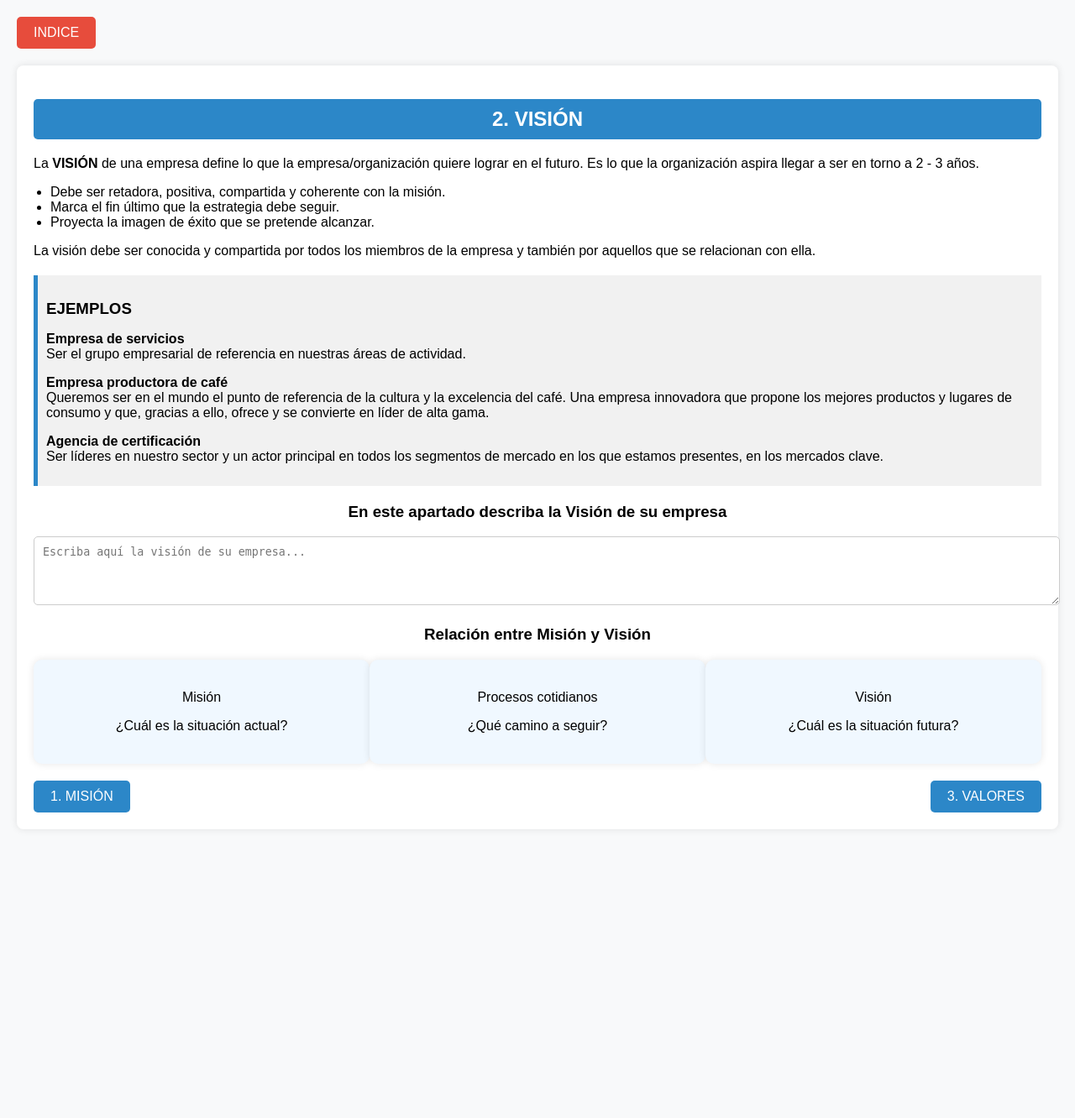
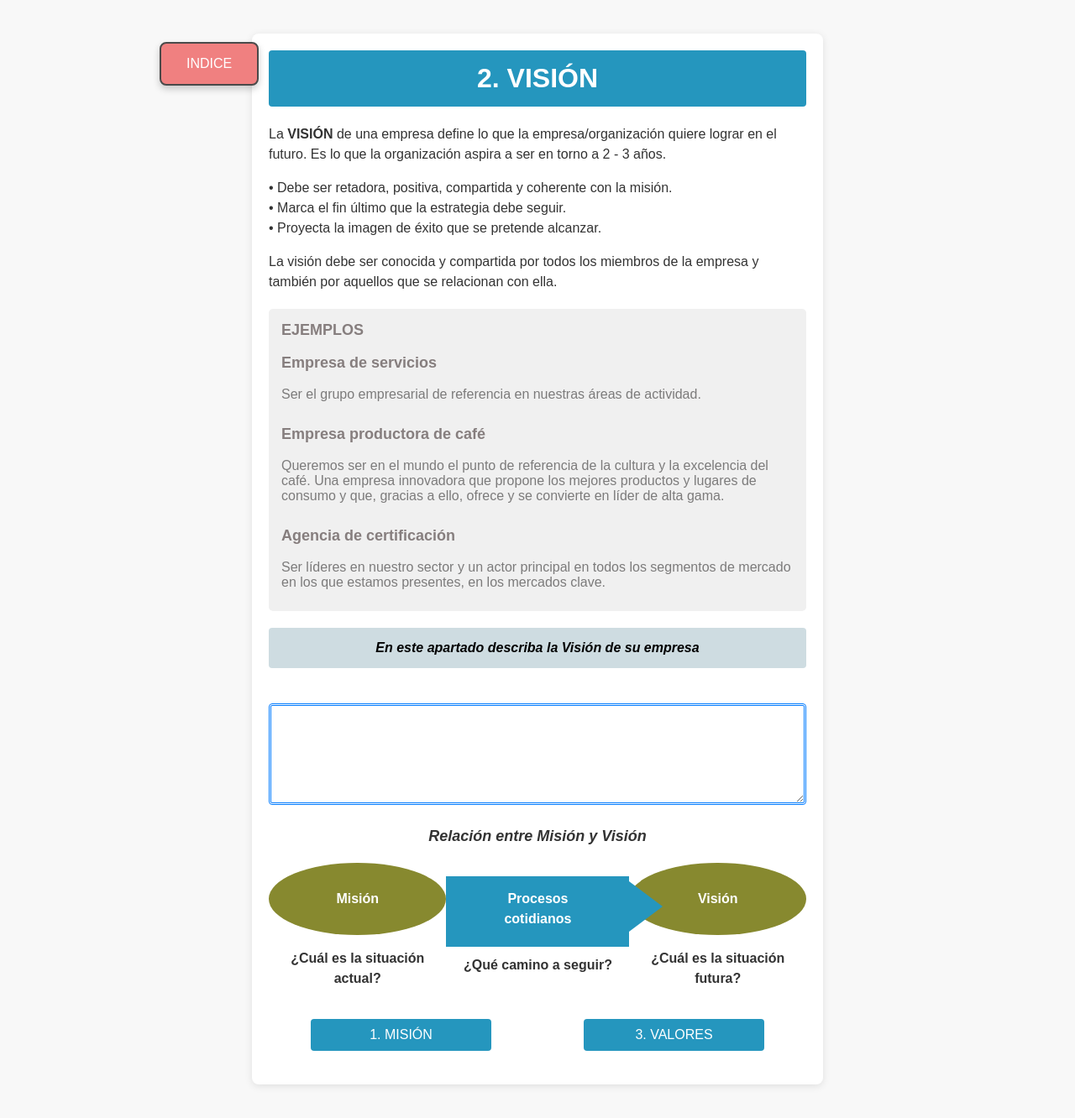
Before and after one commit to ElvisValdivia/TG_Planeamiento_Luna_Mamani_Paja_Chino, a PHP site: page /Formularios/vision.php in a window 1280 px wide. Shown: the whole page at 84% size. Before the commit the page ends 968 px from the top, so only its background shows below. Run offline with PHP 8.4, Linux system fonts and the light colour scheme.

Commit message:
Realizando revisiones inf,1,2

```diff
--- a/Sistema_de_Gestion_PETI/Formularios/vision.php
+++ b/Sistema_de_Gestion_PETI/Formularios/vision.php
@@ -1,67 +1,91 @@
 <!DOCTYPE html>
 <html lang="es">
+
 <head>
     <meta charset="UTF-8">
     <meta name="viewport" content="width=device-width, initial-scale=1.0">
     <title>Visión</title>
     <link rel="stylesheet" href="../css/vision.css">
 </head>
+
 <body>
-    <div class="indice">
-        <a href="#">INDICE</a>
-    </div>
-    <div class="vision-section">
-        <h2>2. VISIÓN</h2>
+    <a class="volver" href="../principal.php">INDICE</a>
+
+    <div class="container">
+        <h1>2. VISIÓN</h1>
         <p>
-            La <strong>VISIÓN</strong> de una empresa define lo que la empresa/organización quiere lograr en el futuro. Es lo que la organización aspira llegar a ser en torno a 2 - 3 años.
+            La <strong>VISIÓN</strong> de una empresa define lo que la empresa/organización quiere lograr en el futuro.
+            Es lo que la organización aspira a ser en torno a 2 - 3 años.
         </p>
-        <ul>
-            <li>Debe ser retadora, positiva, compartida y coherente con la misión.</li>
-            <li>Marca el fin último que la estrategia debe seguir.</li>
-            <li>Proyecta la imagen de éxito que se pretende alcanzar.</li>
-        </ul>
         <p>
-            La visión debe ser conocida y compartida por todos los miembros de la empresa y también por aquellos que se relacionan con ella.
+            • Debe ser retadora, positiva, compartida y coherente con la misión.<br>
+            • Marca el fin último que la estrategia debe seguir.<br>
+            • Proyecta la imagen de éxito que se pretende alcanzar.
+        </p>
+        <p>
+            La visión debe ser conocida y compartida por todos los miembros de la empresa y también por aquellos que se
+            relacionan con ella.
         </p>
 
         <div class="ejemplos">
             <h3>EJEMPLOS</h3>
-            <p><strong>Empresa de servicios</strong><br>Ser el grupo empresarial de referencia en nuestras áreas de actividad.</p>
-            <p><strong>Empresa productora de café</strong><br>
-                Queremos ser en el mundo el punto de referencia de la cultura y la excelencia del café. Una empresa innovadora que propone los mejores productos y lugares de consumo y que, gracias a ello, ofrece y se convierte en líder de alta gama.
-            </p>
-            <p><strong>Agencia de certificación</strong><br>
-                Ser líderes en nuestro sector y un actor principal en todos los segmentos de mercado en los que estamos presentes, en los mercados clave.
-            </p>
+            <h3>Empresa de servicios</h3>
+            <h2>Ser el grupo empresarial de referencia en nuestras áreas de actividad.</h2>
+            <br>
+            <h3>Empresa productora de café</h3>
+            <h2>
+                Queremos ser en el mundo el punto de referencia de la cultura y la excelencia del café.
+                Una empresa innovadora que propone los mejores productos y lugares de consumo y que, gracias a ello,
+                ofrece y se convierte en líder de alta gama.
+            </h2>
+            <br>
+            <h3>Agencia de certificación</h3>
+            <h2>
+                Ser líderes en nuestro sector y un actor principal en todos los segmentos de mercado en los que estamos
+                presentes,
+                en los mercados clave.
+            </h2>
         </div>
 
-        <div class="vision-empresa">
-            <h3>En este apartado describa la Visión de su empresa</h3>
-            <textarea rows="4" cols="50" placeholder="Escriba aquí la visión de su empresa..."></textarea>
-        </div>
+        <h4>En este apartado describa la Visión de su empresa</h4>
+
+        <textarea rows="5" style="width: 100%;"></textarea>
 
         <div class="mision-vision-relacion">
-            <h3>Relación entre Misión y Visión</h3>
+            <p style="font-weight: bold; font-style: italic; font-size: 18px; text-align: center;">Relación entre Misión
+                y Visión</p>
+
             <div class="relacion">
                 <div class="mision">
-                    <p>Misión</p>
-                    <p>¿Cuál es la situación actual?</p>
+                    <div class="elipse">
+                        <p style="color: white; font-weight: bold;">Misión</p>
+                    </div>
+                    <p style="font-weight: bold;">¿Cuál es la situación actual?</p>
                 </div>
                 <div class="procesos">
-                    <p>Procesos cotidianos</p>
-                    <p>¿Qué camino a seguir?</p>
+                    <div class="flecha">
+                        <p style="color: white; font-weight: bold;">Procesos cotidianos</p>
+                    </div>
+                    <p style="font-weight: bold;">¿Qué camino a seguir?</p>
                 </div>
                 <div class="vision">
-                    <p>Visión</p>
-                    <p>¿Cuál es la situación futura?</p>
+                    <div class="elipse">
+                        <p style="color: white; font-weight: bold;">Visión</p>
+                    </div>
+                    <p style="font-weight: bold;">¿Cuál es la situación futura?</p>
                 </div>
             </div>
         </div>
 
-        <div class="navigation">
-            <a href="mision.php">1. MISIÓN</a>
-            <a href="valores.php">3. VALORES</a>
+
+        <div class="info-box">
+            <a class="info-item" href="../Formularios/mision.php">1. MISIÓN</a>
+            <a class="info-item" href="../Formularios/valores.php">3. VALORES</a>
         </div>
+
+
+
     </div>
 </body>
+
 </html>
--- a/Sistema_de_Gestion_PETI/css/mision.css
+++ b/Sistema_de_Gestion_PETI/css/mision.css
@@ -90,7 +90,7 @@ h4 {
 
 .info-item {
     display: block;
-    background-color: #008080;
+    background-color: #2596be;
     color: #fff;
     padding: 10px;
     text-align: center;
--- a/Sistema_de_Gestion_PETI/css/vision.css
+++ b/Sistema_de_Gestion_PETI/css/vision.css
@@ -1,63 +1,132 @@
 body {
     font-family: Arial, sans-serif;
-    margin: 20px;
-    background-color: #f8f9fa;
+    background-color: #f8f8f8;
+    margin: 0;
+    padding: 0;
 }
 
-.indice {
+.container {
+    width: 50%;
+    margin: auto;
+    padding: 20px;
+    background-color: #ffffff;
+    border-radius: 8px;
+    box-shadow: 0 2px 10px rgba(0, 0, 0, 0.1);
+    margin-top: 40px;
+    margin-bottom: 40px;
+}
+
+h1 {
+    background-color: #2596be;
+    color: #ffffff;
+    padding: 15px;
+    text-align: center;
+    border-radius: 4px;
+    margin-top: 0;
+}
+
+h2 {
+    font-size: 16px;
+    color: #7c7b7b;
+    font-weight: normal;
+    margin-bottom: 10px;
+    /* Ajusta el valor según lo necesites */
+}
+
+h3 {
+    font-size: 18px;
+    color: #867e7e;
+    margin-top: 0;
+    /* Puedes mantenerlo en 0 o ajustar si lo deseas */
+}
+
+p {
+    font-size: 16px;
+    color: #333;
+    line-height: 1.5;
+}
+
+textarea {
+    margin-top: 20px;
+    padding: 10px;
+    font-size: 16px;
+    border: 3px double #007bff;
+    border-radius: 4px;
+    width: 100%;
+    box-sizing: border-box;
+}
+
+textarea:focus {
+    border-color: #0056b3;
+    outline: none;
+}
+
+
+.ejemplos {
+    background-color: #f0f0f0;
+    padding: 15px;
+    border-radius: 5px;
+    margin-top: 20px;
     margin-bottom: 20px;
 }
 
-.indice a {
-    background-color: #e74c3c;
-    color: white;
-    padding: 10px 20px;
-    text-decoration: none;
-    border-radius: 5px;
-    display: inline-block;
+h4 {
+    background-color: #cedce1;
+    color: #000000;
+    padding: 15px;
+    text-align: center;
+    font-style: italic;
+    border-radius: 4px;
+    margin-top: 0;
 }
 
-.vision-section {
-    background-color: white;
-    padding: 20px;
-    border-radius: 8px;
-    box-shadow: 0 0 10px rgba(0, 0, 0, 0.1);
+/* Botones en cuadrícula */
+.info-box {
+    display: grid;
+    grid-template-columns: 1fr 1fr;
+    gap: 10px;
+    margin: 20px 0;
 }
 
-.vision-section h2 {
-    background-color: #2c87c8;
-    color: white;
+.info-item {
+    display: block;
+    background-color: #2596be;
+    color: #fff;
     padding: 10px;
     text-align: center;
-    border-radius: 5px;
+    border-radius: 4px;
+    cursor: pointer;
+    text-decoration: none;
+    margin-left: 50px;
+    margin-right: 50px;
 }
 
-.vision-section ul {
-    margin: 10px 0;
-    padding-left: 20px;
+.info-item:first-child {
+    grid-column: 1;
 }
 
-.ejemplos {
-    background-color: #f1f1f1;
-    padding: 10px;
-    margin: 20px 0;
-    border-left: 5px solid #2c87c8;
+.info-item:last-child {
+    grid-column: 2;
 }
 
-.ejemplos h3 {
-    margin-bottom: 10px;
+.volver {
+    display: inline-block;
+    background-color: #f08080;
+    color: #ffffff;
+    padding: 15px 30px;
+    text-align: center;
+    text-decoration: none;
+    border-radius: 8px;
+    border: 2px solid #4a4a4a;
+    position: fixed;
+    top: 50px;
+    left: 190px;
+    box-shadow: 0 4px 8px rgba(0, 0, 0, 0.2);
+    transition: background-color 0.3s;
 }
 
-.vision-empresa {
-    margin: 20px 0;
-    text-align: center;
-}
-
-.vision-empresa textarea {
-    width: 100%;
-    border: 1px solid #ccc;
-    border-radius: 5px;
-    padding: 10px;
+.volver:hover {
+    background-color: #ff6961;
 }
 
 .mision-vision-relacion {
@@ -71,28 +140,59 @@ body {
     align-items: center;
 }
 
-.mision, .procesos, .vision {
-    background-color: #f0f8ff;
-    padding: 20px;
-    border-radius: 10px;
-    width: 30%;
-    box-shadow: 0 0 10px rgba(0, 0, 0, 0.1);
+.mision-vision-relacion {
+    text-align: center;
+    margin: 20px 0;
 }
 
-.navigation {
+.relacion {
     display: flex;
-    justify-content: space-between;
-    margin-top: 20px;
+    justify-content: space-around;
+    align-items: center;
+}
+.mision-vision-relacion {
+    text-align: center;
+    margin: 20px 0;
 }
 
-.navigation a {
-    background-color: #2c87c8;
-    color: white;
-    padding: 10px 20px;
-    text-decoration: none;
-    border-radius: 5px;
+.relacion {
+    display: flex;
+    justify-content: space-around;
+    align-items: center;
 }
 
-.navigation a:hover {
-    background-color: #1a577a;
+.elipse {
+    background-color: #87892f;
+    border-radius: 50%;
+    padding: 15px 30px;
+    color: white;
+    font-weight: bold;
 }
+
+.flecha {
+    position: relative;
+    background-color: #2596be;
+    color: white;
+    text-align: center;
+    line-height: 35px;
+    padding: 5px 35px;
+}
+
+.flecha::after {
+    content: '';
+    position: absolute;
+    top:25%;
+    right: -40px;
+    margin-top: -15px;
+    border-left: 40px solid #2596be;
+    border-top: 30px solid transparent;
+    border-bottom: 30px solid transparent;
+}
+
+.procesos {
+    position: relative;
+}
+
+.procesos p {
+    margin-top: 10px;
+}
```
Also changed, not shown: Sistema_de_Gestion_PETI/Formularios/informacion.php (added, +58 -0 lines), Sistema_de_Gestion_PETI/css/informacion.css (added, +66 -0 lines).
